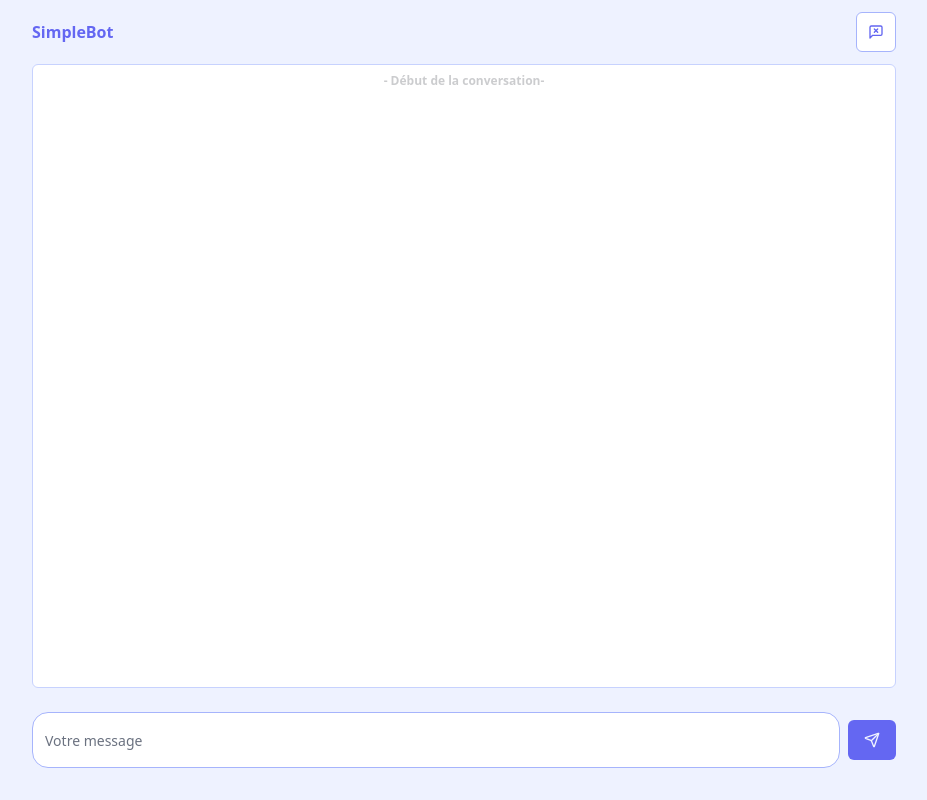
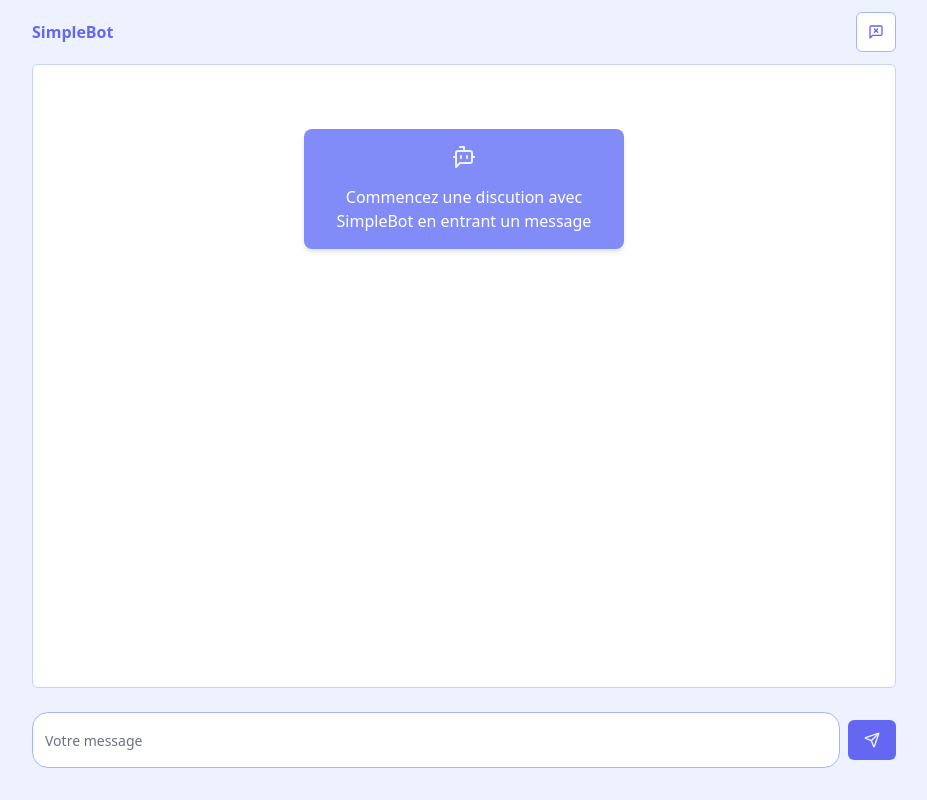
Before and after one commit to mimccio/simplebot, a React (Vite) app: page / in a window 1280 px wide. Shown: the whole page, without its empty margins (176-1103 px from the left). Built offline with nearby package versions, Linux system fonts and the light colour scheme.

Commit message:
empty list message

```diff
--- a/src/app/components/message-list.tsx
+++ b/src/app/components/message-list.tsx
@@ -1,6 +1,7 @@
 import type { RefObject } from 'react'
 import { format } from 'date-fns'
 import SyncLoader from 'react-spinners/SyncLoader'
+import { BotMessageSquare } from 'lucide-react'
 
 import { ScrollArea } from '@/common/ui/scroll-area'
 import { Message } from '../types/message'
@@ -15,9 +16,21 @@ export const MessageList = ({ listRef, messageList, isLoading }: Props) => {
   return (
     <ScrollArea className="xs:px-4 xs:h-[calc(100svh-176px)] h-[calc(100svh-220px)] border-y border-indigo-200 bg-white px-2 sm:mx-4 sm:rounded-md sm:border sm:px-4">
       <ul ref={listRef} className="flex flex-col gap-2">
-        <span className="py-2 text-center text-xs font-semibold opacity-20">
-          - Début de la conversation-
-        </span>
+        {messageList.length ? (
+          <span className="py-2 text-center text-xs font-semibold text-neutral-200">
+            - Début de la conversation-
+          </span>
+        ) : (
+          <div className="mt-16 flex justify-center">
+            <span className="flex max-w-xs flex-col items-center gap-4 rounded-lg border-indigo-400 bg-indigo-400 p-4 shadow-md">
+              <BotMessageSquare className="text-indigo-50" />
+              <span className="text-center text-white">
+                Commencez une discution avec SimpleBot en entrant un message
+              </span>
+            </span>
+          </div>
+        )}
+
         {messageList.map((msg, i) => (
           <li className={`flex ${msg.isBot ? '' : 'justify-end'}`} key={i}>
             <span
```
